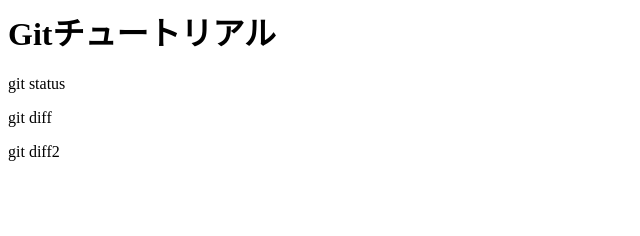
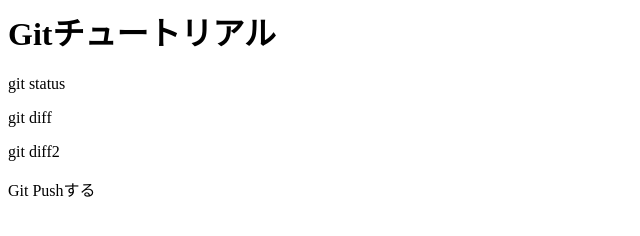
Before and after one commit to kaimingo/git_tutorial, a plain HTML site: page index.html in a window 1280 px wide. Shown: the full height of the page, 0-640 px from the left. Drawn offline with Linux system fonts and the light colour scheme.

Commit message:
git pushします

```diff
--- a/index.html
+++ b/index.html
@@ -4,3 +4,4 @@
 
 <p>git diff</p>
 <p>git diff2</p>
+<p>Git Pushする</p>
```
